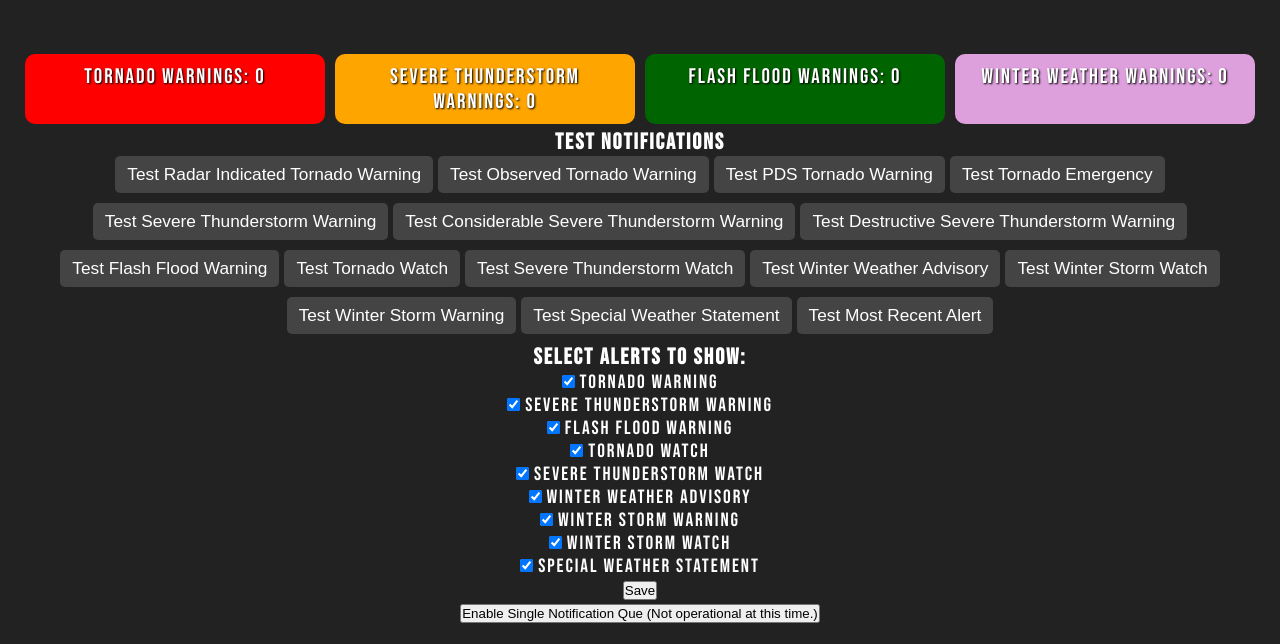
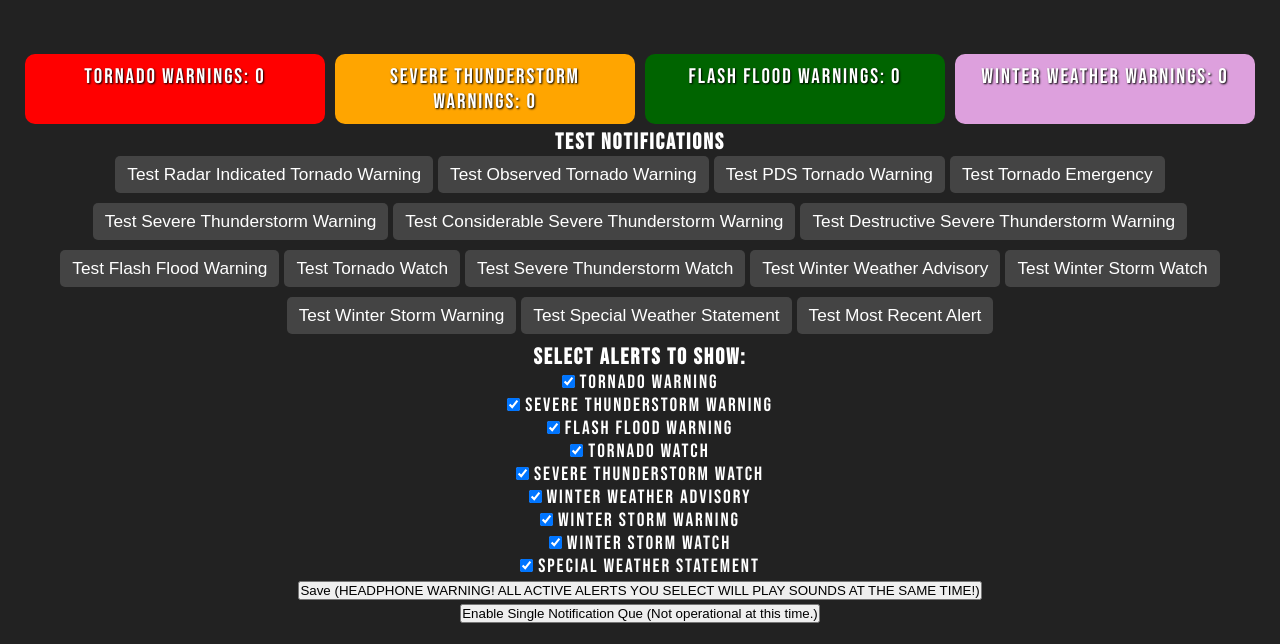
Before and after one commit to ryderm-wx/WarnerFeeds, a plain HTML site: page index.html in a window 1280 px wide. Shown: the part 156-800 px from the top of the page. Drawn offline with Linux system fonts and the light colour scheme; no server answers.

Commit message:
Update index.html

```diff
--- a/index.html
+++ b/index.html
@@ -59,7 +59,7 @@
             <label><input type="checkbox" value="Winter Storm Warning" checked> Winter Storm Warning</label><br>
             <label><input type="checkbox" value="Winter Storm Watch" checked> Winter Storm Watch</label><br>
             <label><input type="checkbox" value="Special Weather Statement" checked> Special Weather Statement</label><br>
-            <button id="saveButton">Save</button>
+            <button id="saveButton">Save (HEADPHONE WARNING! ALL ACTIVE ALERTS YOU SELECT WILL PLAY SOUNDS AT THE SAME TIME!)</button>
         </div>
         <div>
             <button id="singleNotificationToggleButton">Enable Single Notification Que (Not operational at this time.)</button>
```
